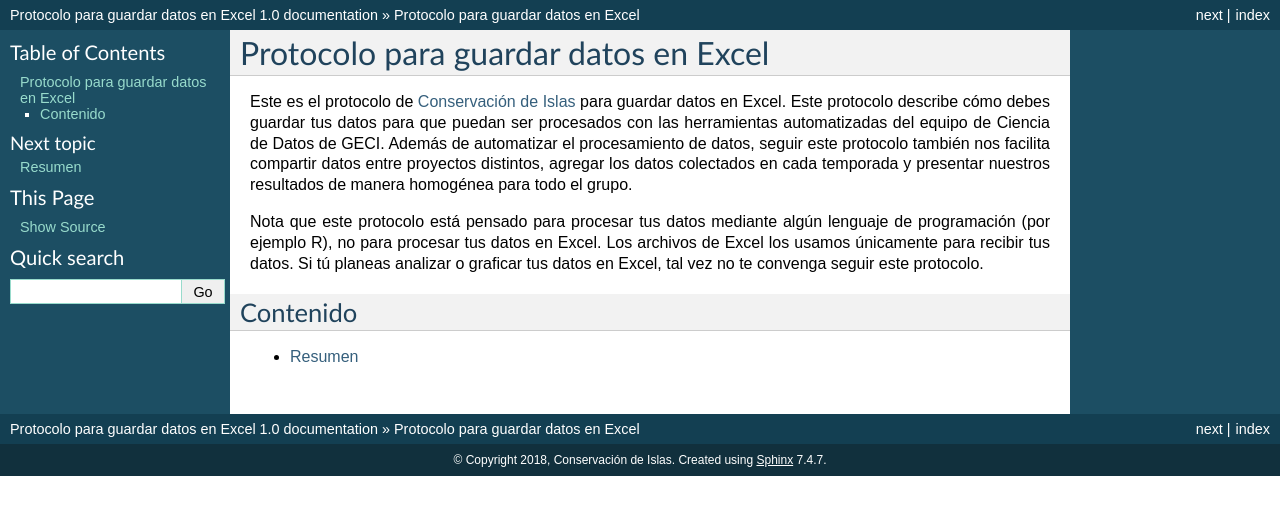
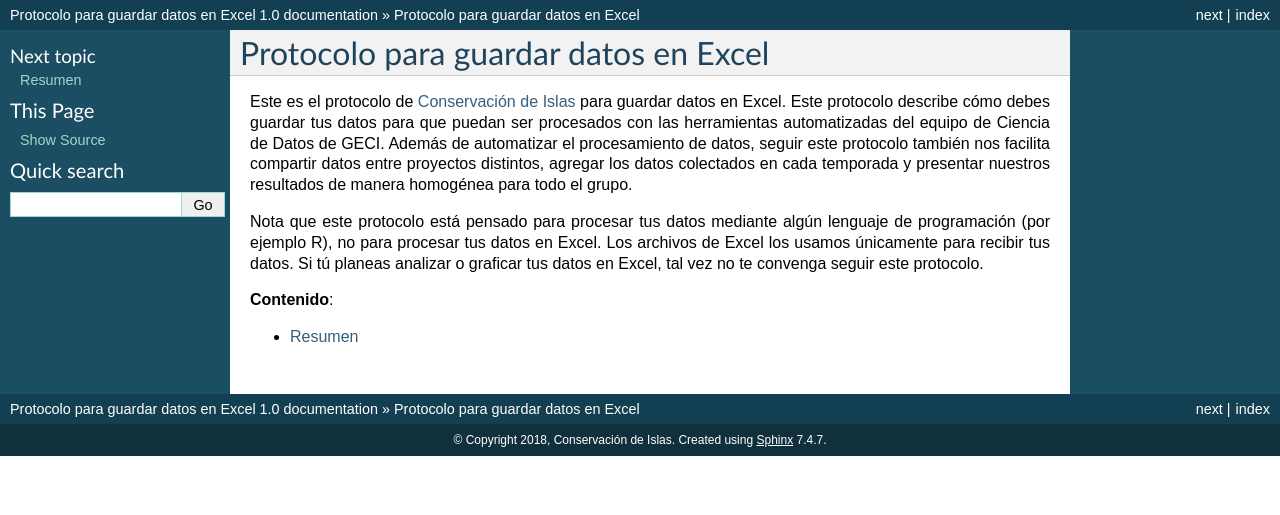
Before and after one commit to MaritzaB/datos_en_excel, a Sphinx documentation site: the page built from docs/index.rst, in a window 1280 px wide. Shown: the top 515 px of the page. Built offline with Sphinx 7.4.7, drawn with Linux system fonts in a browser that asks for light colours.

Commit message:
Elimina heading para evitar crear capítulo "Contenido"

```diff
--- a/docs/index.rst
+++ b/docs/index.rst
@@ -5,8 +5,7 @@ Este es el protocolo de `Conservación de Islas <https://islas.org.mx>`_ para gu
 
 Nota que este protocolo está pensado para procesar tus datos mediante algún lenguaje de programación (por ejemplo R), no para procesar tus datos en Excel. Los archivos de Excel los usamos únicamente para recibir tus datos. Si tú planeas analizar o graficar tus datos en Excel, tal vez no te convenga seguir este protocolo.
 
-Contenido
----------
+**Contenido**:
 
 .. toctree::
    :maxdepth: 2
```
